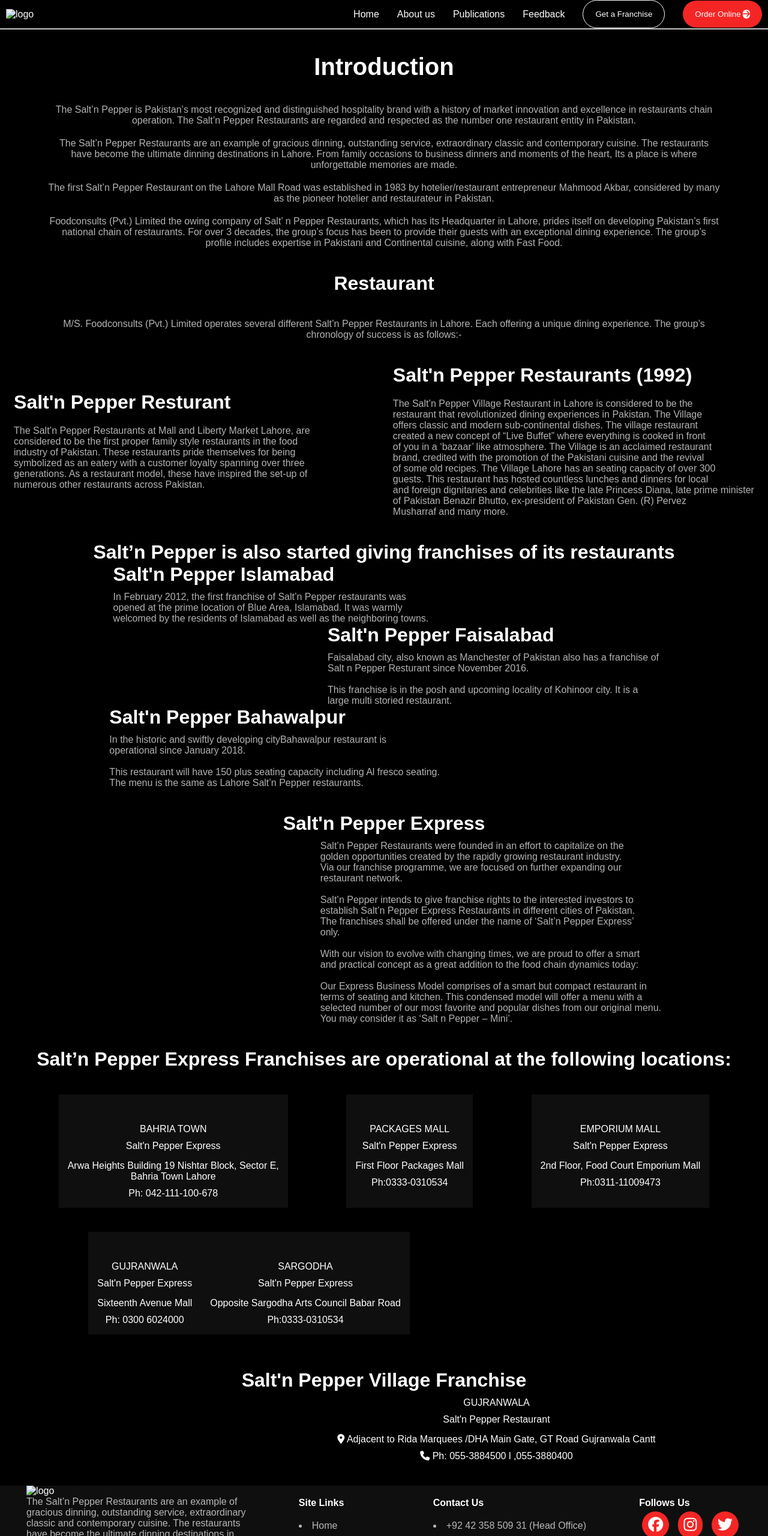
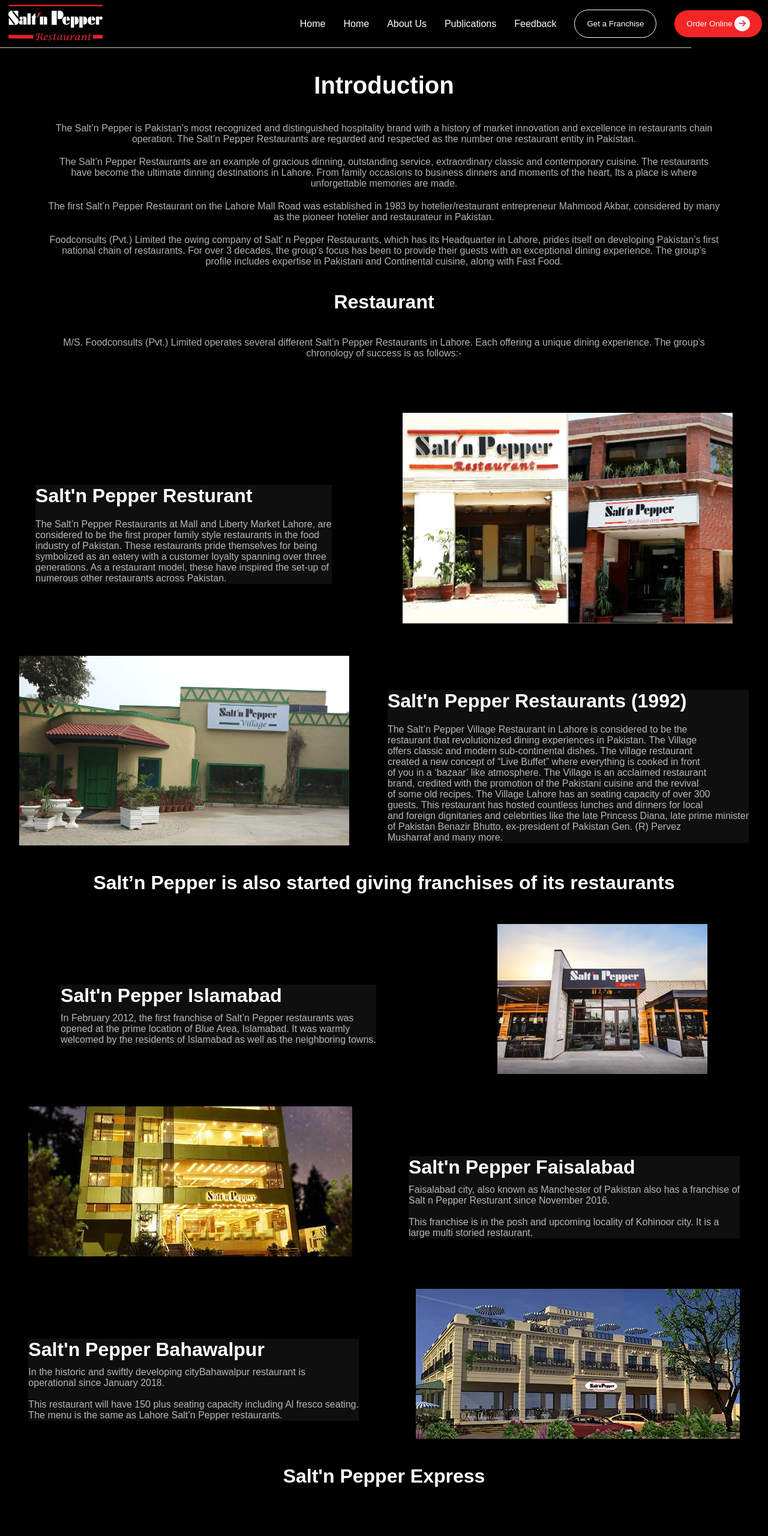
Before and after one commit to Areeb-Ali/Salt-and-Pepper, a plain HTML site: page Aboutus.html in a window 1280 px wide. Shown: the top 2560 px of the page at 60% size. Drawn offline with Linux system fonts and the light colour scheme; files that its build step writes are made by us from their sources.

Commit message:
Modify File

```diff
--- a/Aboutus.html
+++ b/Aboutus.html
@@ -4,8 +4,9 @@
     <meta charset="UTF-8">
     <meta name="viewport" content="width=device-width, initial-scale=1.0">
     <title>About Us | Snp main</title>
-    <link rel="stylesheet" href="./aboutus.css">
-    <link rel="stylesheet" href="./assets/utility.css">
+    <link rel="stylesheet" href="./assets/Style/aboutus.css">
+    <link rel="stylesheet" href="./assets/Style/style.css">
+    <link rel="stylesheet" href="./assets/Style/utility.css">
     <link rel="stylesheet" href="https://cdnjs.cloudflare.com/ajax/libs/font-awesome/6.5.1/css/all.min.css">
 </head>
 <body class="bg-dark">
@@ -13,12 +14,14 @@
     <!-- navbar started -->
     <header id="navbar" class="d-flex justify-between align-center wrap">
         <div class="logo">
-            <img id="main-logo" src="/images/logo.webp" alt="logo">
+            <img id="main-logo" src="./assets/images/logo.webp" alt="logo">
         </div>
         <div class="nav">
             <nav id="navbar-items" class="d-flex justify-center align-center wrap">
-                <a class="nav-link" href="http://127.0.0.1:5500/index.html">Home</a>
-                <a class="nav-link" href="http://127.0.0.1:5500/Aboutus.html">About us</a>
+                <a class="nav-link" href="
+                index.html">Home</a>
+                <a class="nav-link" href="./index.html">Home</a>
+                <a class="nav-link" href="./Aboutus.html">About Us</a>
                 <a class="nav-link" href="#">Publications</a>
                 <a class="nav-link" href="#">Feedback</a>
                 <button id="franchise" class="rounded">Get a Franchise</button>
@@ -80,7 +83,7 @@
 
 
         <div class="sideimage">
-            <img class="width" src="./images/about us image.webp" alt="">
+            <img class="width" src="./assets/images/about us image.webp" alt="">
         </div>
 
 
@@ -91,7 +94,7 @@
 
 
         <div class="sideimage">
-            <img class="width" src="./images/about us image 7.webp" alt="">
+            <img class="width" src="./assets/images/about us image 7.webp" alt="">
         </div>
 
 
@@ -162,7 +165,7 @@
 
         </div>
         <div class="sideimage">
-            <img src="./images/side image1.webp" alt="">
+            <img src="./assets/images/express image 9.webp" alt="">
         </div>
 
 
@@ -178,7 +181,7 @@
 
 
         <div class="sideimage">
-            <img src="./images/about us image 4.webp" alt="">
+            <img src="./assets/images/about us image 4.webp" alt="">
         </div>
 
         <div class="bg-color">
@@ -220,7 +223,7 @@
         </div>
 
         <div class="sideimage">
-            <img src="./images/about us image 5webp.webp" alt="">
+            <img src="./assets/images/about us image 5webp.webp" alt="">
         </div>
 
 
@@ -247,7 +250,7 @@
 
 
             <div class="sideimage">
-                <img class="width" src="./images/about us image 6.webp" alt="">
+                <img class="width" src="./assets/images/about us image 6.webpwebp.webp" alt="">
             </div>
 
             <div class="bg-color">
@@ -294,7 +297,7 @@
 
 
 
-                <div class="grey-pad"><img class="width-1 gap mt-4" src="./images/express image 8.webp" alt=""><div class="center">
+                <div class="grey-pad"><img class="width-1 gap mt-4" src="./assets/images/carousel4.webp" alt=""><div class="center">
                     <p class="color mt-2">BAHRIA TOWN</p>
                     <p class="mt-2 font2">Salt'n Pepper Express</p>
                     <p class="mt-3">  Arwa Heights Building 19 Nishtar Block, Sector E,<br/> Bahria Town Lahore</p>
@@ -302,7 +305,7 @@
 
                 </div></div>
                 <!-- <div></div> -->
-                <div class="grey-pad"><img class="width-1 gap mt-4" src="./images/express image 1.webp"  alt=""><div class="center">
+                <div class="grey-pad"><img class="width-1 gap mt-4" src="./assets/images/carousel5.webp"  alt=""><div class="center">
                     <p class="color mt-2">PACKAGES MALL</p>
                     <p class="mt-2 font2">Salt'n Pepper Express</p>
                     <p class="mt-3"> First Floor Packages Mall</p>
@@ -311,7 +314,7 @@
                 </div>
             </div>
 
-            <div class="grey-pad"><img class="width-1 gap mt-4" src="./images/express image 2.webp" alt=""><div class="center">
+            <div class="grey-pad"><img class="width-1 gap mt-4" src="./assets/images/carousel3.webp" alt=""><div class="center">
                 <p class="color mt-2">EMPORIUM MALL</p>
                 <p class="mt-2 font2">Salt'n Pepper Express</p>
                 <p class="mt-3"> 2nd Floor, Food Court Emporium Mall</p>
@@ -326,7 +329,7 @@
 
 
 
-                <div class="grey-pad "><img class="width-1 gap mt-4" src="./images/express image 3.webp" alt=""><div class="center">
+                <div class="grey-pad "><img class="width-1 gap mt-4" src="./assets/images/carousel2.webp" alt=""><div class="center">
                     <p class="color mt-2">GUJRANWALA</p>
                     <p class="mt-2 font2">Salt'n Pepper Express</p>
                     <p class="mt-3"> Sixteenth Avenue Mall</p>
@@ -334,7 +337,7 @@
 
                 </div></div>
                 <!-- <div></div> -->
-                <div class="grey-pad "><img class="width-1 gap mt-4" src="./images/express image 4.webp"  alt=""><div class="center">
+                <div class="grey-pad "><img class="width-1 gap mt-4" src="./assets/images/carousel2.webp"  alt=""><div class="center">
                     <p class="color mt-2">SARGODHA</p>
                     <p class="mt-2 font2">Salt'n Pepper Express</p>
                     <p class="mt-3">Opposite Sargodha Arts Council Babar Road</p>
@@ -425,7 +428,7 @@
         <h1>Salt'n Pepper Village Franchise</h1>
         <div class="d-flex justify-around align-center wrap">
             <div class="sideimage">
-                <img class="width" src="images/village img.webp" alt="">
+                <img class="width" src="./assets/images/village img.webp" alt="">
             </div>
 
             <div class="bg-color ">
@@ -448,7 +451,7 @@
      <!-- footer started -->
 <footer class="bg-grey">
     <div class="d-flex justify-around  mt-6 wrap">
-        <div><img id="main-logo" src="/images/logo.webp" alt="logo">
+        <div><img id="main-logo" src="./assets/images/logo.webp" alt="logo">
             <p class="text-grey">The Salt’n Pepper Restaurants are an example of <br> gracious dinning, outstanding service, extraordinary <br> classic and contemporary cuisine. The restaurants <br> have become the ultimate dinning destinations in <br>Lahore. From family occasions to business dinner <br> and moments of the heart, this place is where <br> unforgettable memories are made.
 
             </p><br><br>
@@ -477,8 +480,8 @@
             <i class="fa-brands fa-facebook mt-4 margin"></i>
             <i class="fa-brands fa-instagram"></i>
             <i class="fa-brands fa-twitter"></i> <br>
-            <img class="icons mt-2" src="./images/apple icon.webp" alt=""> <br>
-            <img class="icons" src="./images/playstoreicon.webp" alt="">
+            <img class="icons mt-2" src="./assets/images/apple icon.webp" alt=""> <br>
+            <img class="icons" src="./assets/images/playstoreicon.webp" alt="">
         </div>
 
 
```
Also changed, not shown: index.html (+20 -19 lines).
